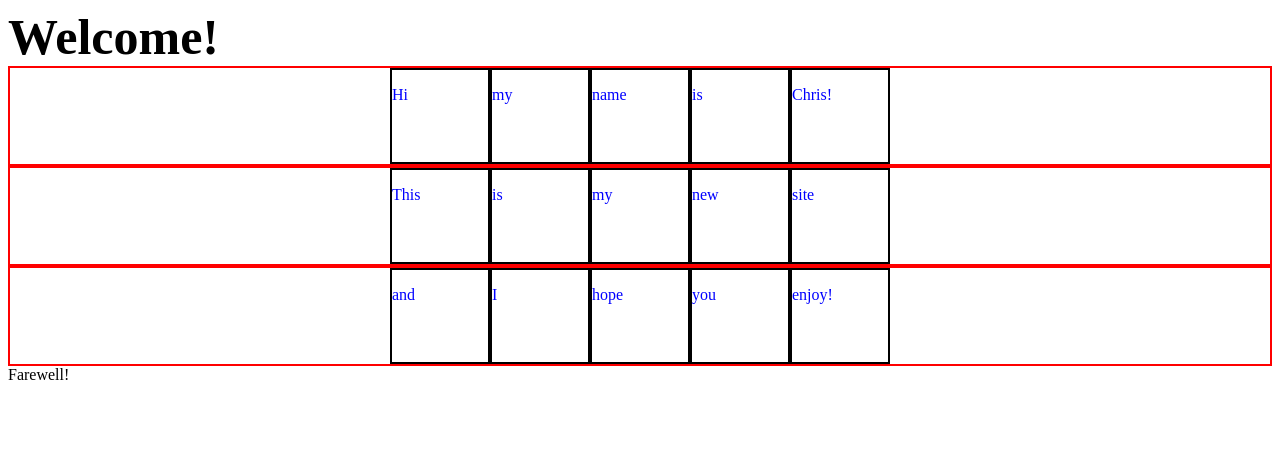
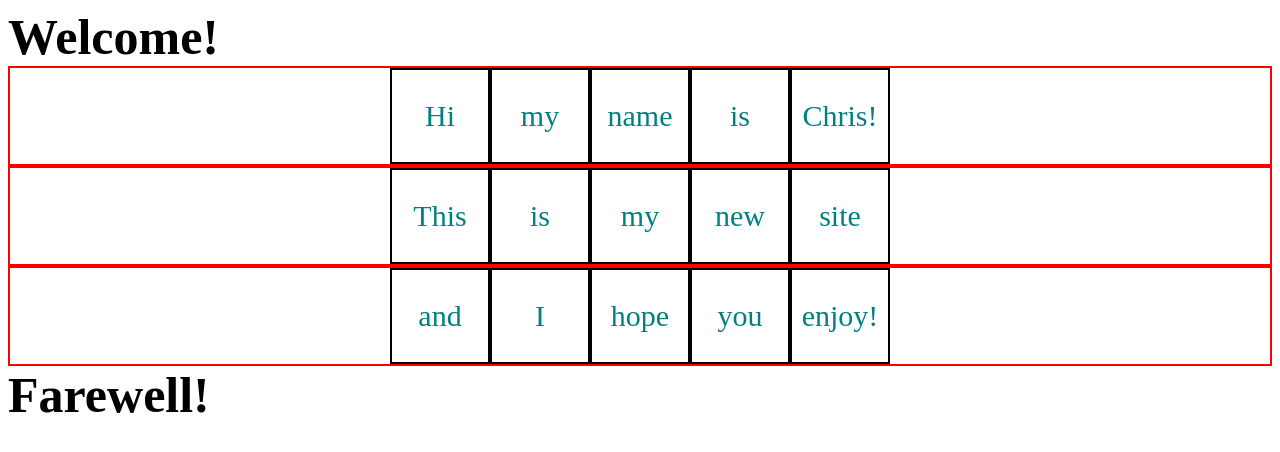
Before and after one commit to ColladoCoding/FES-Flexbox, a plain HTML site: page Index.html in a window 1280 px wide. Drawn offline with Linux system fonts and the light colour scheme.

Commit message:
Update Style.css

```diff
--- a/Style.css
+++ b/Style.css
@@ -13,26 +13,24 @@
 
 .box {
     width: 100px;
-    border: 2px solid black
-}
-
-p {
-    color: blue
-}
-
-h1 {
-    color: teal
-}
-
-h2 {
-    color: purple
-}
-
-h3 {
-    color: brown
+    border: 2px solid black;
+    flex-direction: column;
+    justify-content: center;
+    align-items: center;
+    display: flex;
 }
 
 header {
     font-size: 50px;
     font-weight: bold;
 }
+
+p {
+    font-size: 30px;
+    color: teal
+}
+
+footer {
+    font-size: 50px;
+    font-weight: bold;
+}
```
